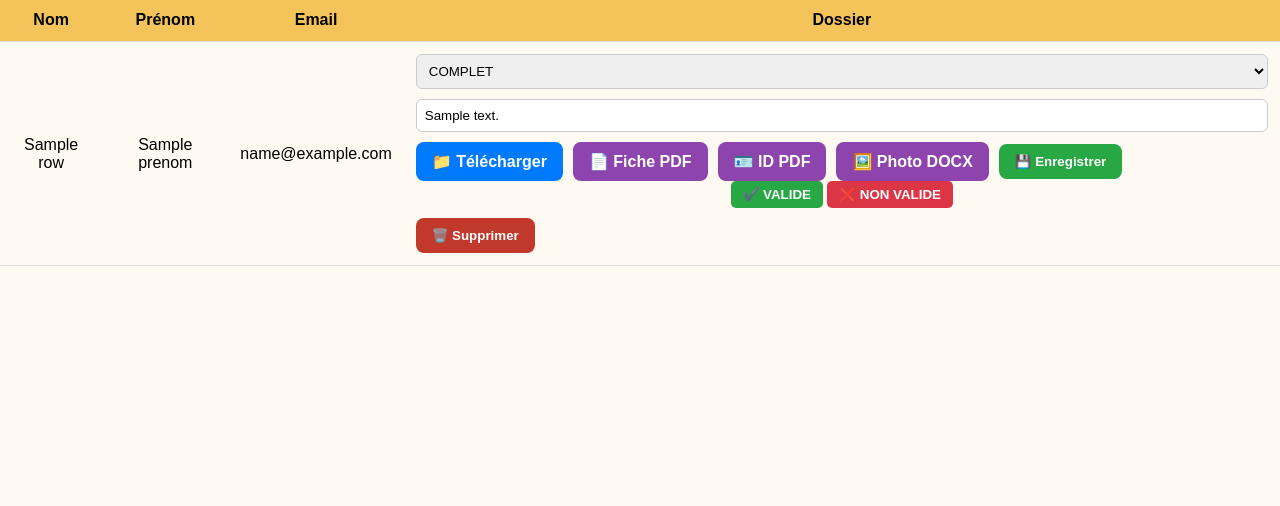
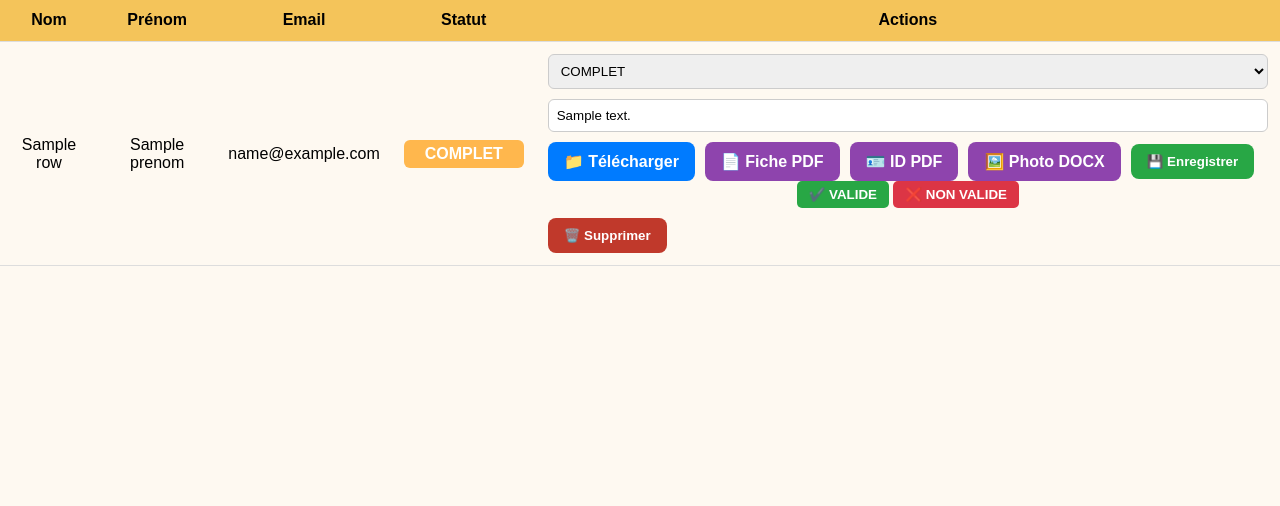
Before and after one commit to integraleacademy/inscriptions, a Flask app: template templates/admin.html in a window 1280 px wide. Shown: the part 141-647 px from the top of the page. Run offline with Flask 3, Linux system fonts and the light colour scheme; the template is opened without the code that fills it: most values are stand-ins (such as "Sample title", 1, 10 or a date in 2020); parts of the project's set-up code (start-up, migrations or seed data) failed here and were passed over.

Commit message:
Update admin.html

```diff
--- a/templates/admin.html
+++ b/templates/admin.html
@@ -21,6 +21,17 @@
       border-radius: 5px;
       cursor: pointer;
     }
+    .status-badge {
+      padding: 5px 10px;
+      border-radius: 6px;
+      font-weight: bold;
+      display: inline-block;
+      min-width: 100px;
+    }
+    .status-incomplet { background: #e0e0e0; color: #333; }
+    .status-complet   { background: #ffb74d; color: #fff; }
+    .status-valide    { background: #28a745; color: #fff; }
+    .status-nonvalide { background: #dc3545; color: #fff; }
   </style>
 </head>
 <body>
@@ -35,7 +46,8 @@
         <th>Nom</th>
         <th>Prénom</th>
         <th>Email</th>
-        <th colspan="4">Dossier</th>
+        <th>Statut</th>
+        <th colspan="3">Actions</th>
       </tr>
     </thead>
     <tbody>
@@ -44,7 +56,21 @@
         <td>{{ row.nom }}</td>
         <td>{{ row.prenom }}</td>
         <td>{{ row.email }}</td>
-        <td colspan="4">
+
+        <!-- Affichage du statut coloré -->
+        <td>
+          {% if row.status == 'VALIDE' %}
+            <span class="status-badge status-valide">VALIDE</span>
+          {% elif row.status == 'NON_VALIDE' %}
+            <span class="status-badge status-nonvalide">NON VALIDE</span>
+          {% elif row.status == 'COMPLET' %}
+            <span class="status-badge status-complet">COMPLET</span>
+          {% else %}
+            <span class="status-badge status-incomplet">INCOMPLET</span>
+          {% endif %}
+        </td>
+
+        <td colspan="3">
           <form method="post" action="/update/{{ row.prenom|trim|urlencode }}/{{ row.nom|trim|urlencode }}" class="actions">
             <select name="status">
               <option value="INCOMPLET" {% if row.status == 'INCOMPLET' %}selected{% endif %}>INCOMPLET</option>
@@ -54,8 +80,6 @@
             </select>
 
             <input type="text" name="commentaire" value="{{ row.commentaire }}" placeholder="Commentaire">
-
-            <!-- Identifiant dossier fiable -->
             <input type="hidden" name="folder" value="{{ row.folder }}">
 
             <a href="/download/{{ row.folder }}" class="btn download">📁 Télécharger</a>
@@ -66,7 +90,7 @@
             <button type="submit" class="btn save">💾 Enregistrer</button>
           </form>
 
-          <!-- Boutons rapides pour statut -->
+          <!-- Boutons rapides -->
           <form method="post" action="/update/{{ row.prenom|trim|urlencode }}/{{ row.nom|trim|urlencode }}" style="display:inline;">
             <input type="hidden" name="folder" value="{{ row.folder }}">
             <input type="hidden" name="status" value="VALIDE">
```
